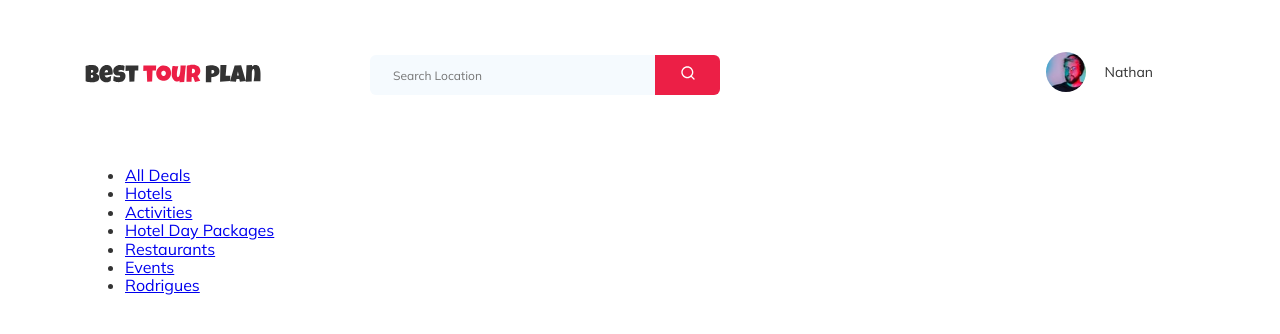
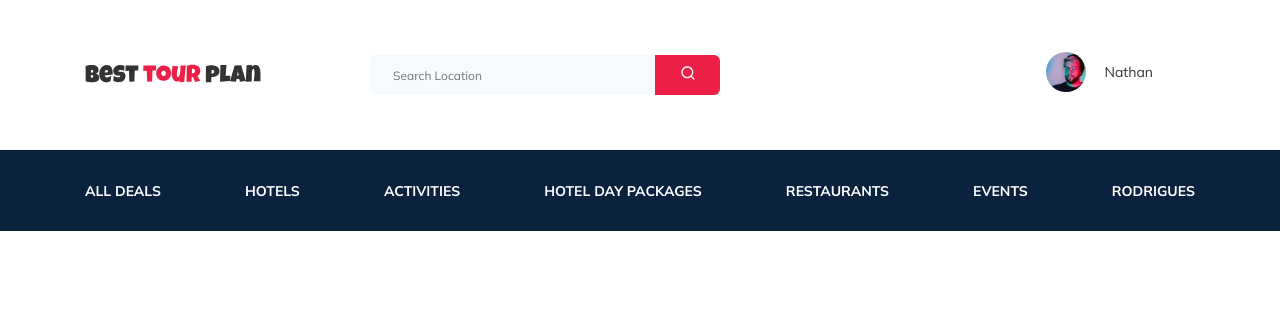
Before and after one commit to Jorine11/tour-plan, a PHP site: page / in a window 1280 px wide. Shown: the top 334 px of the page. Run offline with PHP 8.4, Linux system fonts and the light colour scheme.

Commit message:
create: responsive tablet for header

```diff
--- a/css/style.css
+++ b/css/style.css
@@ -38,6 +38,37 @@ body {
 .navbar__search {
   margin-right: auto;
   margin-left: 108px;
+}
+
+.navbar-bottom {
+  background-color: #0A223D;
+}
+
+.navbar-menu {
+  list-style-type: none;
+  margin: 0;
+  color: #fff;
+  display: -webkit-box;
+  display: -ms-flexbox;
+  display: flex;
+  -webkit-box-align: center;
+      -ms-flex-align: center;
+          align-items: center;
+  -webkit-box-pack: justify;
+      -ms-flex-pack: justify;
+          justify-content: space-between;
+  padding-top: 31px;
+  padding-bottom: 31px;
+  padding-left: 0;
+}
+
+.navbar-menu__link {
+  color: inherit;
+  text-decoration: none;
+  text-transform: uppercase;
+  font-size: 14px;
+  line-height: 18px;
+  font-weight: 700;
 }
 
 .search {
@@ -439,4 +470,38 @@ template {
 [hidden] {
   display: none;
 }
+
+@media (max-width: 1200px) {
+  .container {
+    max-width: 960px;
+  }
+}
+
+@media (max-width: 992px) {
+  .container {
+    max-width: 760px;
+  }
+  .navbar-top {
+    padding-top: 30px;
+    padding-bottom: 30px;
+  }
+  .navbar__search {
+    margin-left: auto;
+    max-width: 340px;
+  }
+  .navbar-menu {
+    padding-top: 22px;
+    padding-bottom: 23px;
+  }
+  .navbar-menu__link {
+    font-size: 12px;
+    line-height: 15px;
+  }
+}
+
+@media (max-width: 768px) {
+  .container {
+    max-width: 700px;
+  }
+}
 /*# sourceMappingURL=style.css.map */
--- a/index.html
+++ b/index.html
@@ -46,6 +46,10 @@
           <!-- /.user -->
         </div>
         <!-- /.navbar-top -->
+      </div>
+      <!-- /.container -->
+      <div class="navbar-bottom">
+        <div class="container">
           <nav>
             <ul class="navbar-menu">
               <li class="navbar-menu__item">
@@ -72,7 +76,7 @@
             </ul>
           </nav>
         </div>
-      <!-- /.container -->
+      </div>
     </header>
     <!-- /.header -->
   </body>
--- a/sass/_var.sass
+++ b/sass/_var.sass
@@ -1,3 +1,5 @@
 $primary: #EC1F46
 $text-color: #333333
 $bg-color: #F5FAFE
+$dark: #0A223D
+$light: #fff
--- a/sass/blocks/_header.sass
+++ b/sass/blocks/_header.sass
@@ -11,6 +11,26 @@
   &__search
     margin-right: auto
     margin-left: 108px
+  &-bottom
+    background-color: $dark
+  &-menu
+    width: 1110px
+    list-style-type: none
+    margin: 0
+    color: $light
+    display: flex
+    align-items: center
+    justify-content: space-between
+    padding-top: 31px
+    padding-bottom: 31px
+    padding-left: 0
+    &__link
+      color: inherit
+      text-decoration: none
+      text-transform: uppercase
+      font-size: 14px
+      line-height: 18px
+      font-weight: 700
 .search
   display: flex
   position: relative
```
Also changed, not shown: sass/_media.sass (added), 1 other file. Lines whose indentation alone changed are shown as unchanged.
